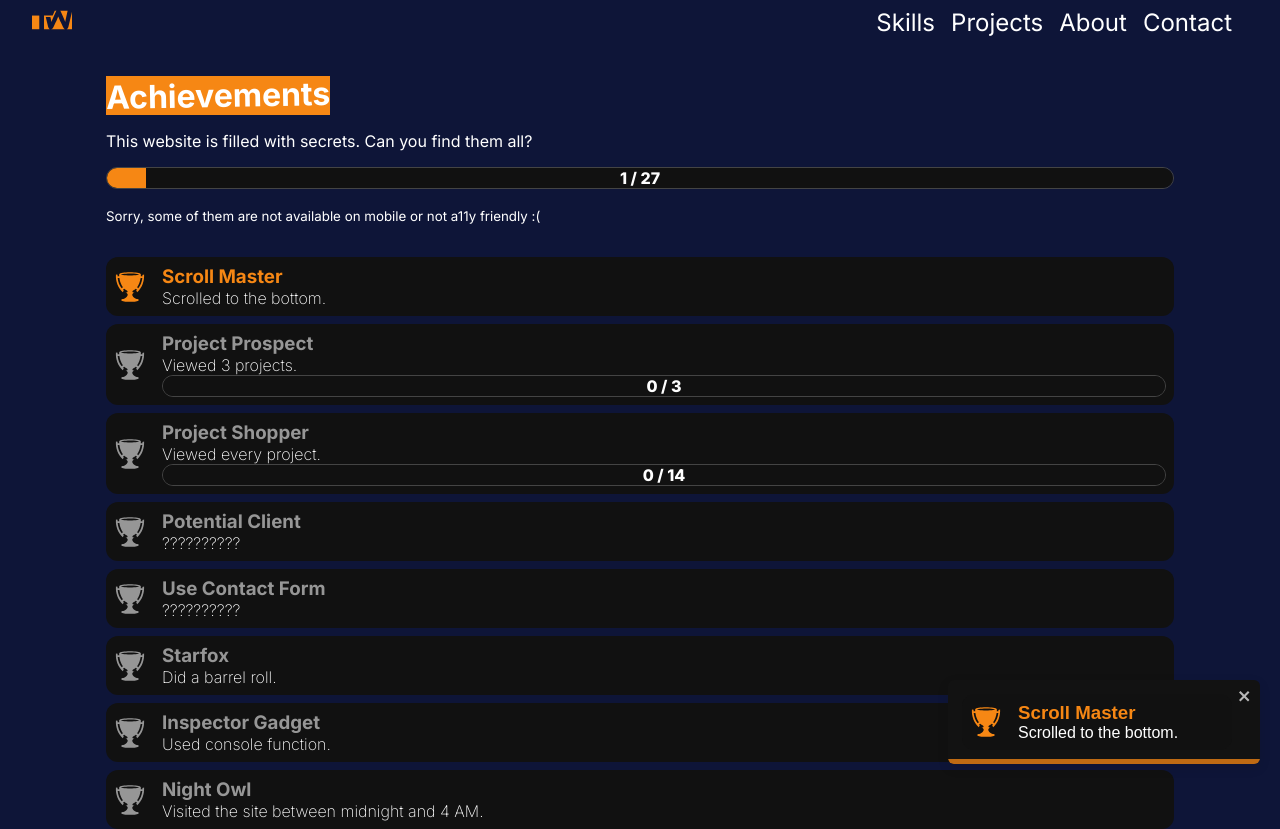
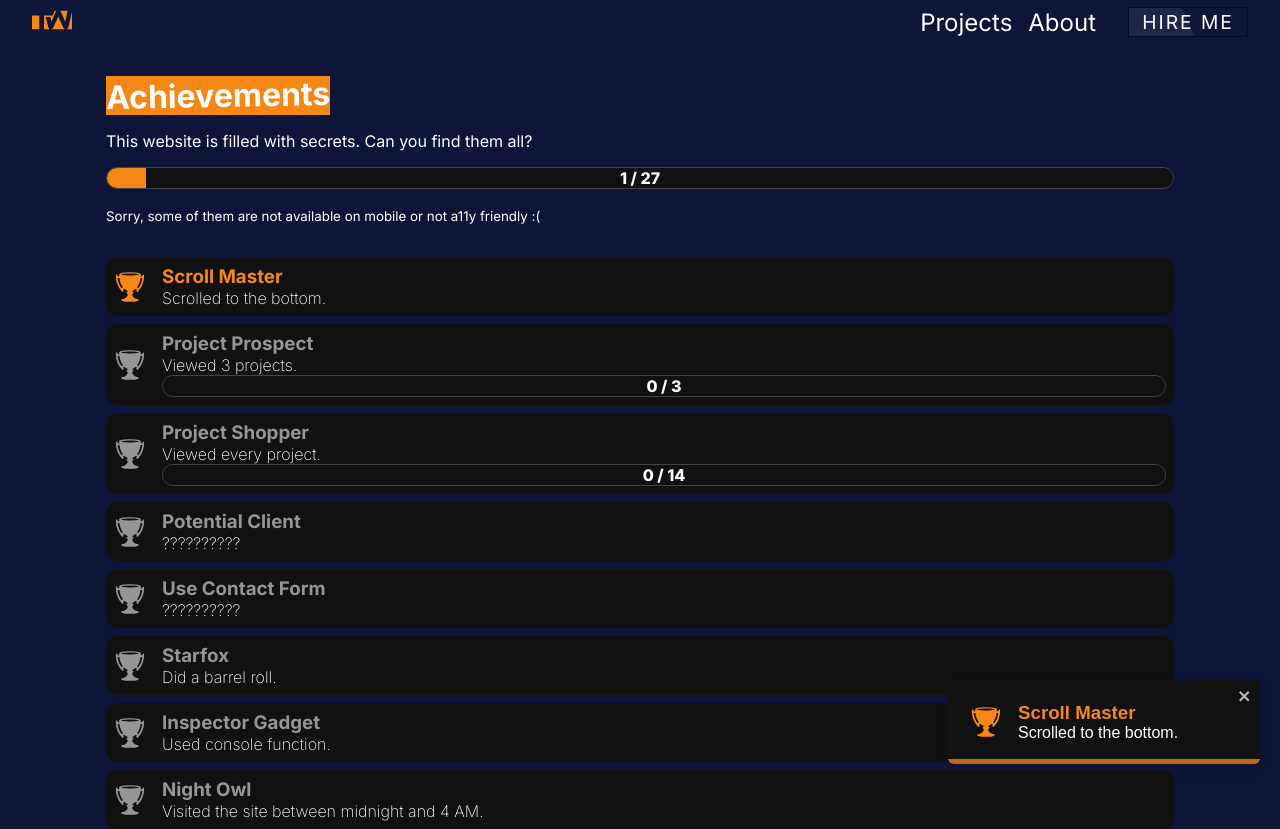
Before and after one commit to TobiasWust/tobiaswust2024, a Next.js app: page /achievements in a window 1280 px wide. Shown: the top 829 px of the page. Built offline with nearby package versions, Linux system fonts and the light colour scheme.

Commit message:
add hireme to nav

```diff
--- a/src/components/HireMe.module.scss
+++ b/src/components/HireMe.module.scss
@@ -6,6 +6,12 @@
   background: #fff;
   margin: 20px;
   animation: jelly 0.5s 4s;
+
+  &.small {
+    width: 120px;
+    height: 30px;
+    margin: 0;
+  }
 
   &:before,
   &:after {
--- a/src/components/HireMe.tsx
+++ b/src/components/HireMe.tsx
@@ -1,7 +1,7 @@
 import style from './HireMe.module.scss';
 
-export default function HireMe() {
+export default function HireMe({ small }: { small?: boolean }) {
   return (
-    <a className={style.hireme} href="/#contact"><span>Hire me</span></a>
+    <a className={`${style.hireme} ${small ? style.small : ''}`} href="/#contact"><span>Hire me</span></a>
   )
 }
--- a/src/components/Nav.module.scss
+++ b/src/components/Nav.module.scss
@@ -1,14 +1,15 @@
 .nav {
-  display: flex;
-  flex-wrap: wrap;
-  justify-content: space-between;
+  display: grid;
+  grid-template-columns: 1fr auto auto;
   align-items: center;
   padding: 0 2rem;
   background-color: #0e1538;
   color: #fff;
+  gap: 1rem;
 
   ul {
     display: flex;
+    flex-wrap: wrap;
     list-style: none;
 
     li {
--- a/src/components/Nav.tsx
+++ b/src/components/Nav.tsx
@@ -10,6 +10,7 @@ import useADates from '../achievements/useADates';
 import useAVisits from "../achievements/useAVisits";
 import useAtunic from "../achievements/useAtunic";
 import useAcheater from "../achievements/useAcheater";
+import HireMe from "./HireMe";
 
 export default function Nav() {
   useConsoleMsg();
@@ -27,18 +28,13 @@ export default function Nav() {
       </Link>
       <ul>
         <li>
-          <Link className="link" href="/#skills">Skills</Link>
-        </li>
-        <li>
           <Link className="link" href="/#projects">Projects</Link>
         </li>
         <li>
           <Link className="link" href="/#about">About</Link>
         </li>
-        <li>
-          <Link className="link" href="/#contact">Contact</Link>
-        </li>
       </ul>
+      <HireMe small />
     </nav>
   );
 }
```
